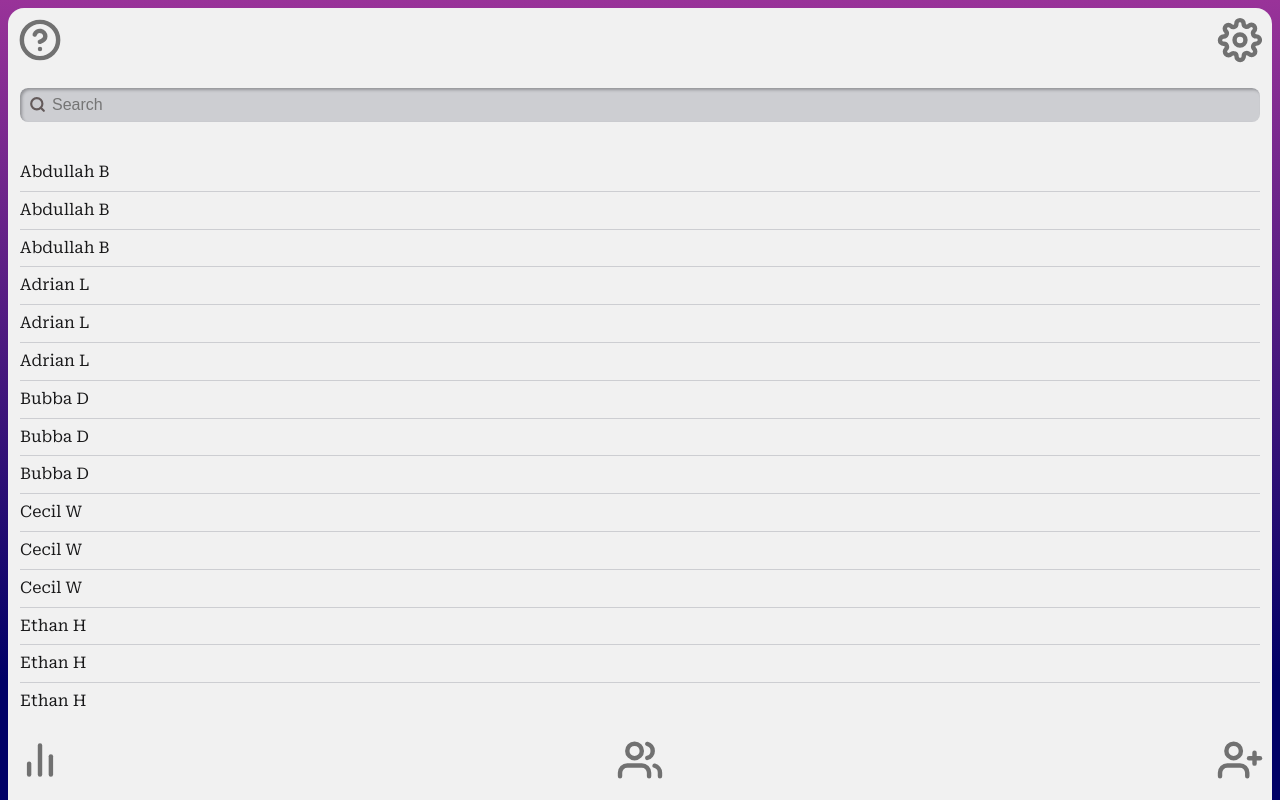
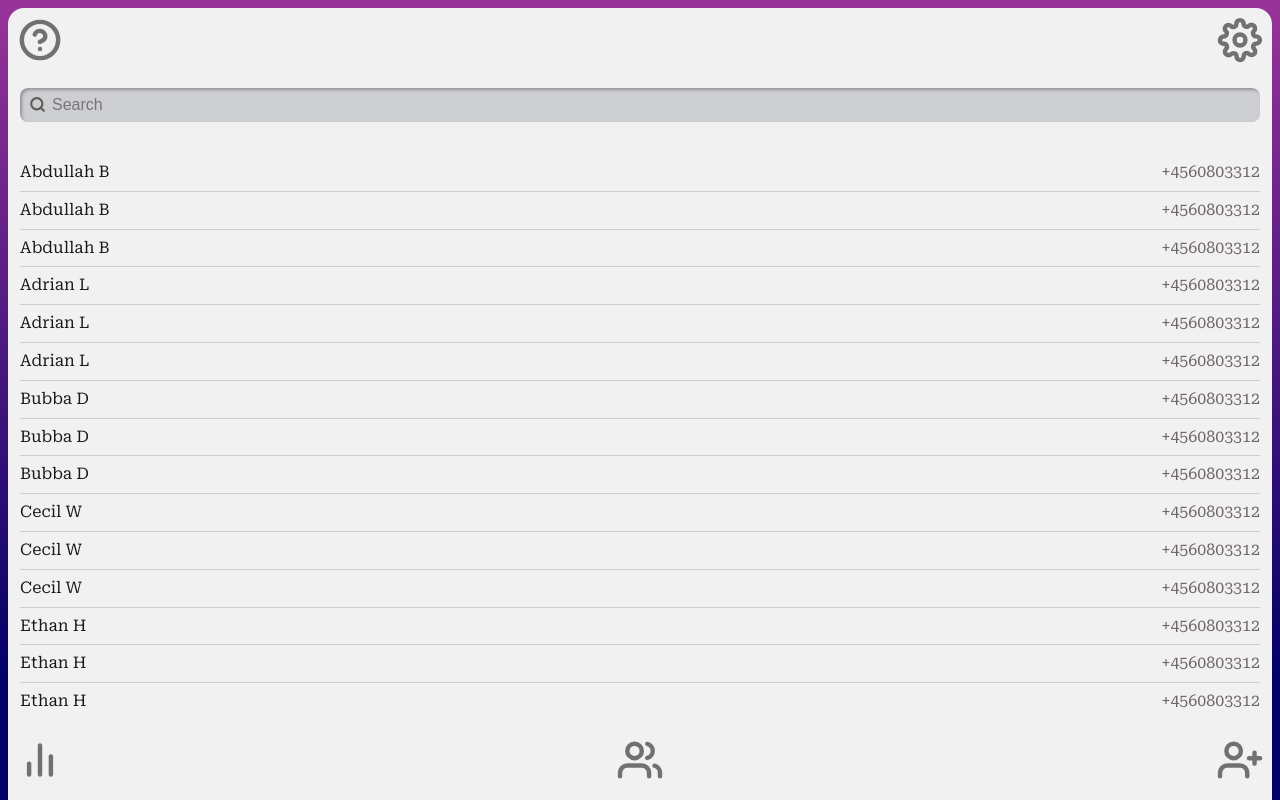
Before and after one commit to I8Superman/outreach, a Vue app: page /contacts in a window 1280 px wide. Built offline with nearby package versions, Linux system fonts and the light colour scheme.

Commit message:
Closes #3

```diff
--- a/src/components/ContactList.vue
+++ b/src/components/ContactList.vue
@@ -2,6 +2,7 @@
     <div class="contact-list">
         <div class="contact" v-for="contact in sortedContacts" :key="contact.id">
             <p class="name">{{ contact.name }} {{ contact.serLetter }}</p>
+            <p class="phone">{{ contact.phone }}</p>
         </div>
     </div>
 </template>
@@ -22,7 +23,8 @@ const sortedContacts = computed(() => {
     // Check if search input is used and apply filtering:
     if (props.searchInput != '' && props.searchInput) {
         tempContacts = tempContacts.filter(contact => {
-            return contact.name.toLowerCase().includes(search) || contact.serLetter.toLowerCase().includes(search)
+            const fullName = `${contact.name.toLowerCase()} ${contact.serLetter.toLowerCase()}`
+            return contact.name.toLowerCase().includes(search) || contact.serLetter.toLowerCase().includes(search) || fullName.includes(search)
         })
     }
 
@@ -39,6 +41,12 @@ const sortedContacts = computed(() => {
     .contact {
         border-bottom: 1px var(--light-grey) solid;
         padding: 0.5rem 0rem 0.5rem 0rem;
+        display: flex;
+        justify-content: space-between;
+
+        .phone {
+            color: var(--grey);
+        }
     }
 }
 </style>
```
